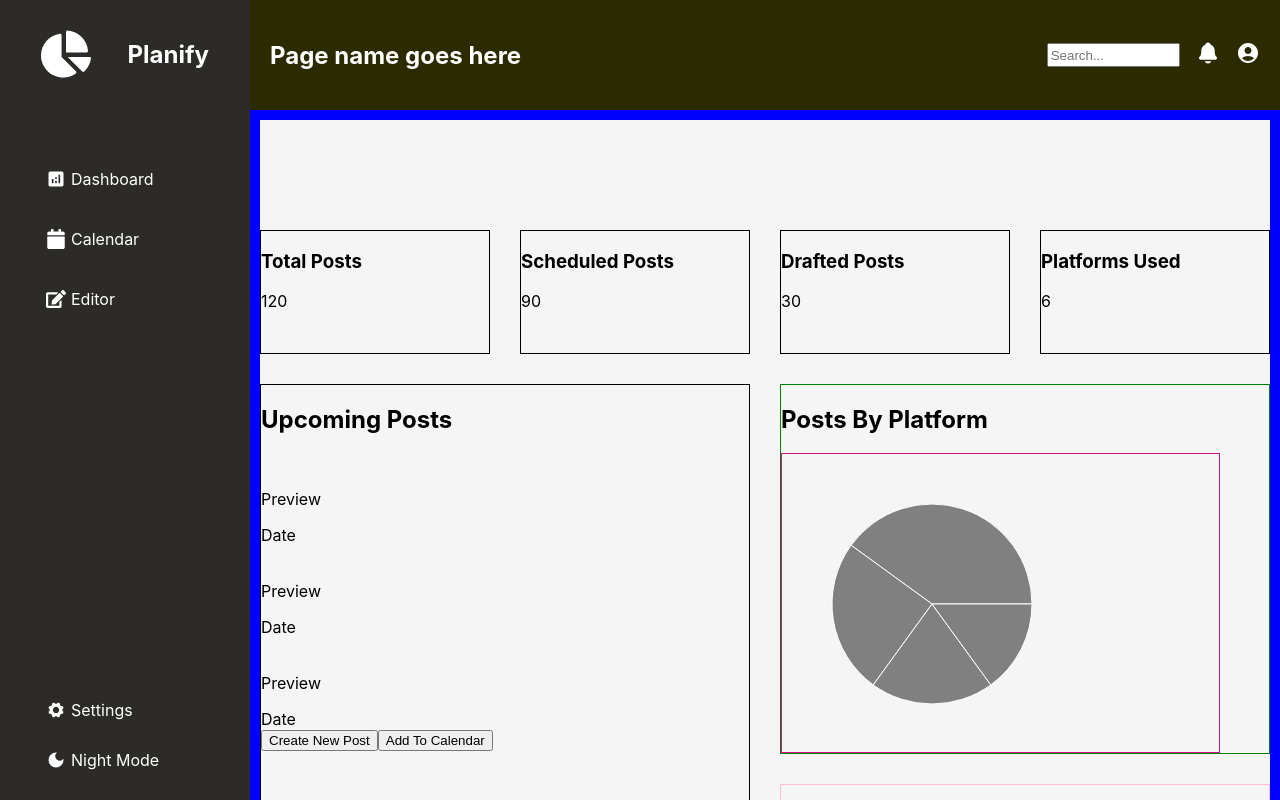
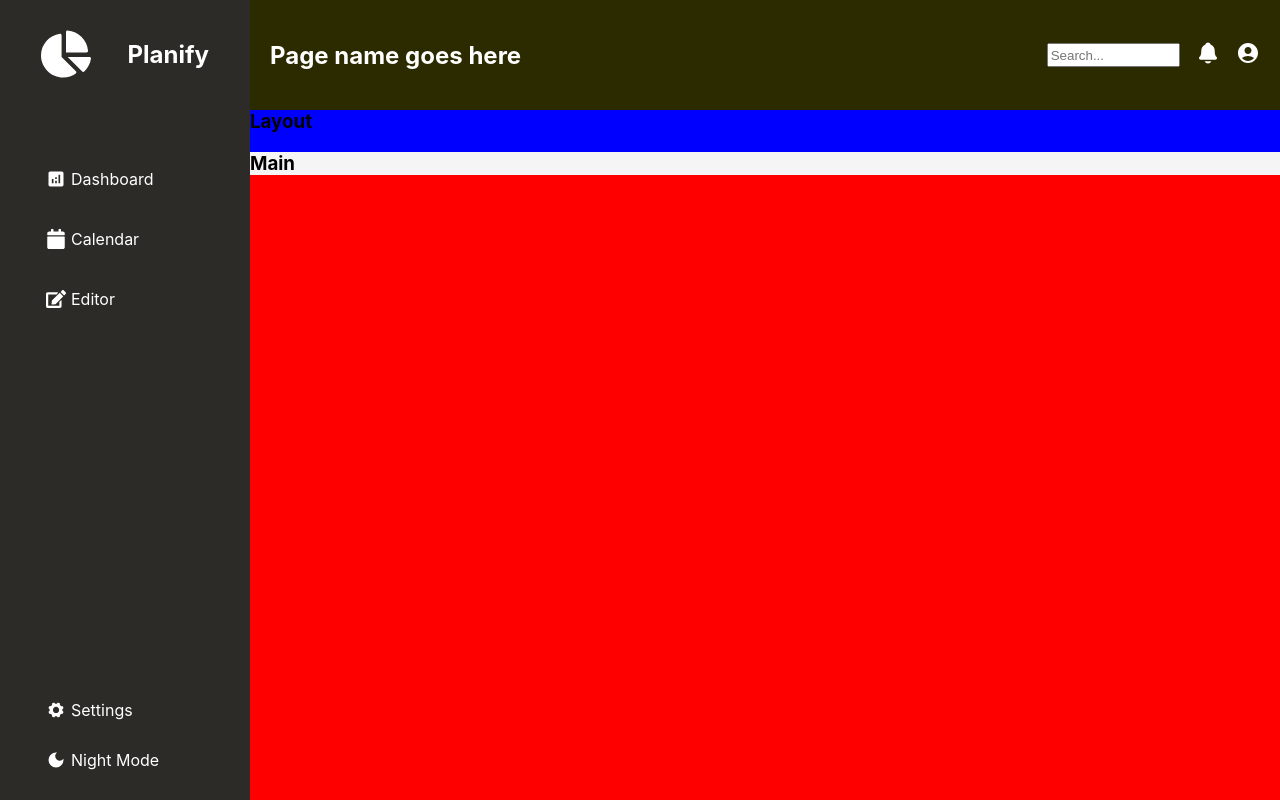
Before and after one commit to sherifmonir/Smart--Content-Planner, a React (Vite) app: page / in a window 1280 px wide. Shown: the top 800 px of the page. Built offline with nearby package versions, Linux system fonts and the light colour scheme.

Commit message:
Update progress for today

```diff
--- a/src/index.css
+++ b/src/index.css
@@ -8,20 +8,28 @@ body {
     padding: 0;
     background-color: red;
     font-family: "Inter", sans-serif;
-    height: 100vh;
+    max-height: 100vh;
     max-width: 100vw;
 
 
 
 }
+.layout {
+
+   max-width: 100vw;
+   max-height: 100vh;
+   padding: 0;
+   margin-top: 6.875rem;
+   margin-left: 15.625rem;
+   background-color: blue;
+}
 
 
-.layout main {
-    padding-left: 15.625rem;
-    max-width: 100vw;
-    min-height: 100vh;
-    margin-top: 6.875rem;
+.Main {
     background-color: #f5f5f5;
+    width: 100%;
+    height: 100%;
+
 
 }
 
@@ -133,7 +141,8 @@ body {
  right: 0;
  height: 6.875rem;
  width: calc(100% - 15.625rem);
- padding: 0 1.25rem;
+ padding-left:  1.25rem;
+ padding-right:  1.25rem;
 }
 
 .topbar h1 {
@@ -165,60 +174,77 @@ body {
 
 /************** Dashboard **************/
 
-.Dashboard-page {
+/*.Dashboard-page {
+  height: 200px;
+  width: 100%;
+  gap: 2rem;
+  display: grid;
+  grid-template-columns: repeat(2, 1fr);
+  grid-template-rows:  repeat(4, 1fr);
+  background-color: aquamarine;
+  padding: 20rem 5rem;
+  margin: auto;
 
-  border: 10px solid blue;
-  gap: 1.875rem;
-  margin:auto;
-  padding-top:6.875rem;
-  width: 100%;
-  display: grid;
-  grid-template-rows:1fr 3fr;
-  grid-template-columns:1fr 1fr 1fr 1fr;
-  justify-content: center;;
 }
 
 
 
-/*.Cards {
-  border: 10px solid pink;
-  width: 90%;
-  margin: 0 auto;
+.Cards {
+  grid-row: 1 / 2;
+  grid-column: 1 / -1;
   display: flex;
+  flex-direction: row;
   justify-content: space-between;
-  grid-row: 1 / 2;
-}*/
+  gap: 2rem;
+
+}
 
 .Card {
   border: 1px solid black;
-  grid-column: span 1;
-  grid-row: span 1;
+  width: 100%;
+  height: 100%;
+  display: flex;
+  flex-direction: column;
+  justify-content:center
+
 }
+
+.Card h3 {
+  font-size: 1rem;
+}
+
+.Number {
+ font-weight:700;
+ font-size: 1.7rem;
+}
+
+
 
 .Upcoming-Posts {
  border: 1px solid black;
- grid-column: span 2;
- grid-row: 2 / 4;
+ grid-column: 1 / 2;
+ grid-row: 2 / -1;
 }
 .Posts-By-Platform{
  border: 1px solid green;
- grid-column: span 2;
- grid-row: 2 / 3;
+ grid-column: 2 / -1;
+ grid-row: 2 / 4;
+
 }
 
 .Most-Used-Tags{
   border: 1px solid pink;
-  grid-column: 3 / 5;
-  grid-row: 3 / 4;
+  grid-column: 2 / -1;
+  grid-row: 4 / -1;
+
 }
 
-
-
+/**********************/
 
 .Chart {
   border: 1px solid mediumvioletred;
-  width: 300px;
-  height: 300px;
+  width: 200px;
+  height: 200px;
   width: 90%;
-
+  z-index: -1;
 }
--- a/src/pages/Dashboard.jsx
+++ b/src/pages/Dashboard.jsx
@@ -11,14 +11,16 @@ export default function Dashboard(){
   { platform: "Facebook", posts: 15 },
 ];
     return (
+        <>
 
         <div className="layout">
-
+            <h3>Layout</h3>
             <SideBar />
             <TopBar />
-            <main>
+            <main className="Main">
+                <h3>Main</h3>
             <div className="Dashboard-page">
-                {/*<section className="Cards">*/}
+                {/*<section className="Cards">
                     <div className="Card">
                         <h3>Total Posts</h3>
                         <p className="Number">120</p>
@@ -39,7 +41,7 @@ export default function Dashboard(){
                         <p className="Number">6</p>
                     </div>
 
-                {/*</section>*/}
+                </section>
                 <section className="Upcoming-Posts">
 
                     <h2>Upcoming Posts</h2>
@@ -73,7 +75,7 @@ export default function Dashboard(){
                     <div className="Chart">
 
                         <PieChart width={300} height={300}>
-                            <Pie
+                            <Pie className="Pie"
                               data={data}
                               dataKey="posts"
                               nameKey="platform"
@@ -97,12 +99,12 @@ export default function Dashboard(){
                         <p className="Tag-name">#TagName</p>
                         <p className="Tag-name">#TagName</p>
                         <p className="Tag-name">#TagName</p>
-                        {/*<span className="Usage-count">15 uses</span>*/}
+                        {/*<span className="Usage-count">15 uses</span>*}
                     </div>
-                </section>
+                </section>*/}
             </div>
             </main>
         </div>
-
+        </>
     )
 }
```
